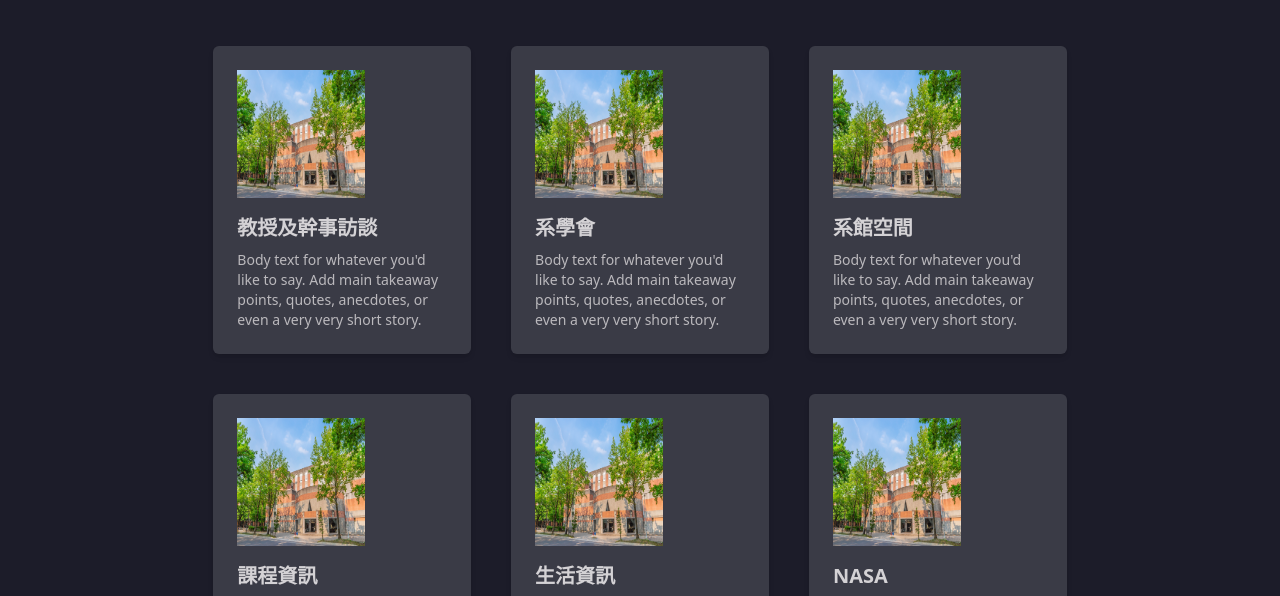
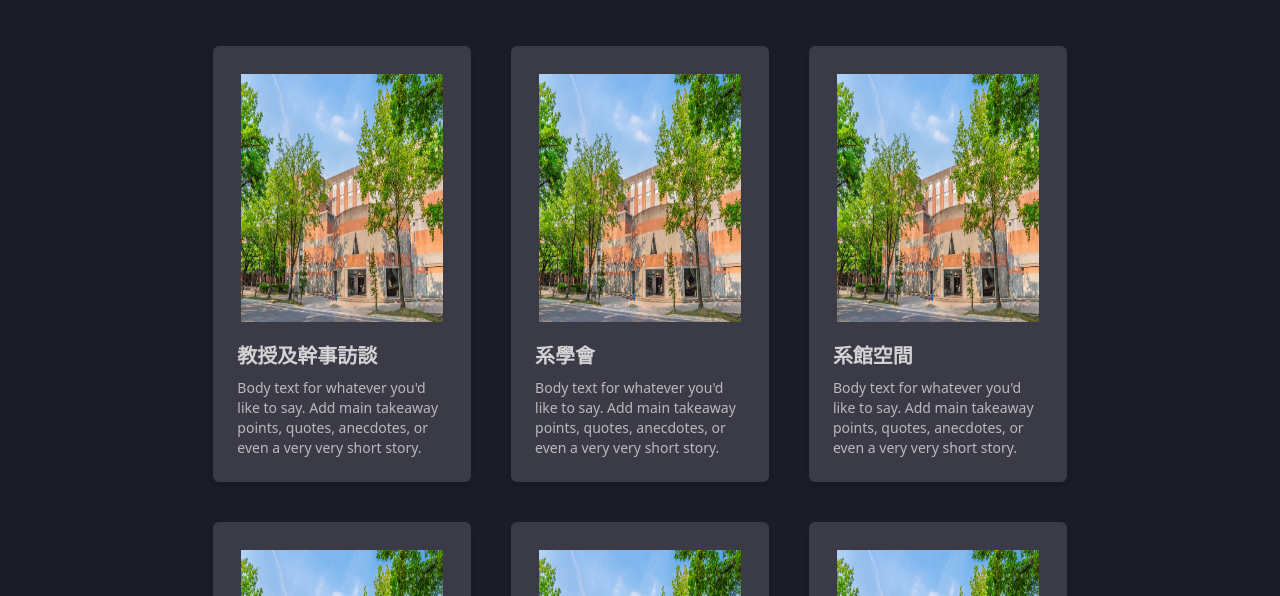
Before and after one commit to NTUCSIECouncil/council.csie-frontend, a Next.js app: page /life in a window 1280 px wide. Shown: the part 178-774 px from the top of the page. Built offline with nearby package versions, Linux system fonts and the light colour scheme; no server answers.

Commit message:
feat: modify image size

```diff
--- a/src/app/life/page.tsx
+++ b/src/app/life/page.tsx
@@ -15,7 +15,7 @@ const Page = (): React.JSX.Element => {
   return (
     <main className="m-auto md:w-2/3">
       <h1 className="text-5xl font-bold text-center py-12">德田生活</h1>
-      <div className="grid grid-cols-1 sm:grid-cols-2 lg:grid-cols-3 gap-10">
+      <div className="grid grid-cols-1 sm:grid-cols-2 lg:grid-cols-3 gap-10 pb-12">
         {sections.map((section, index) => (
           <Link
             href={section.href}
@@ -26,7 +26,7 @@ const Page = (): React.JSX.Element => {
               alt="Background(Der Tian Hall)."
               src={buildingImage}
               placeholder="blur"
-              className="w-32 h-32 mb-4 self-start"
+              className="w-64 h-64 mb-4 self-start p-1"
             />
             <h2 className="text-xl font-bold self-start">{section.title}</h2>
             <p className="text-sm text-text-secondary mt-2">
```
